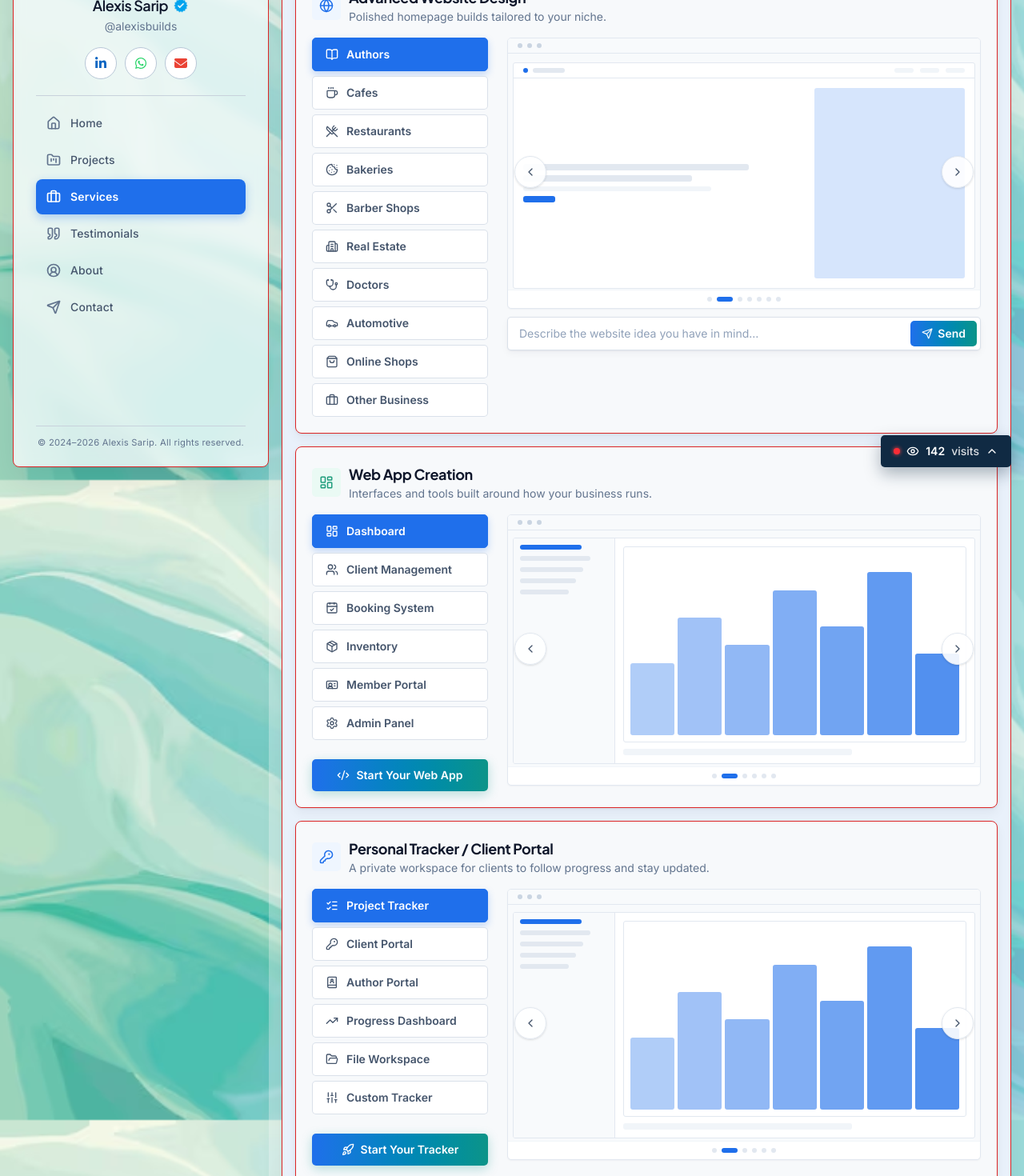
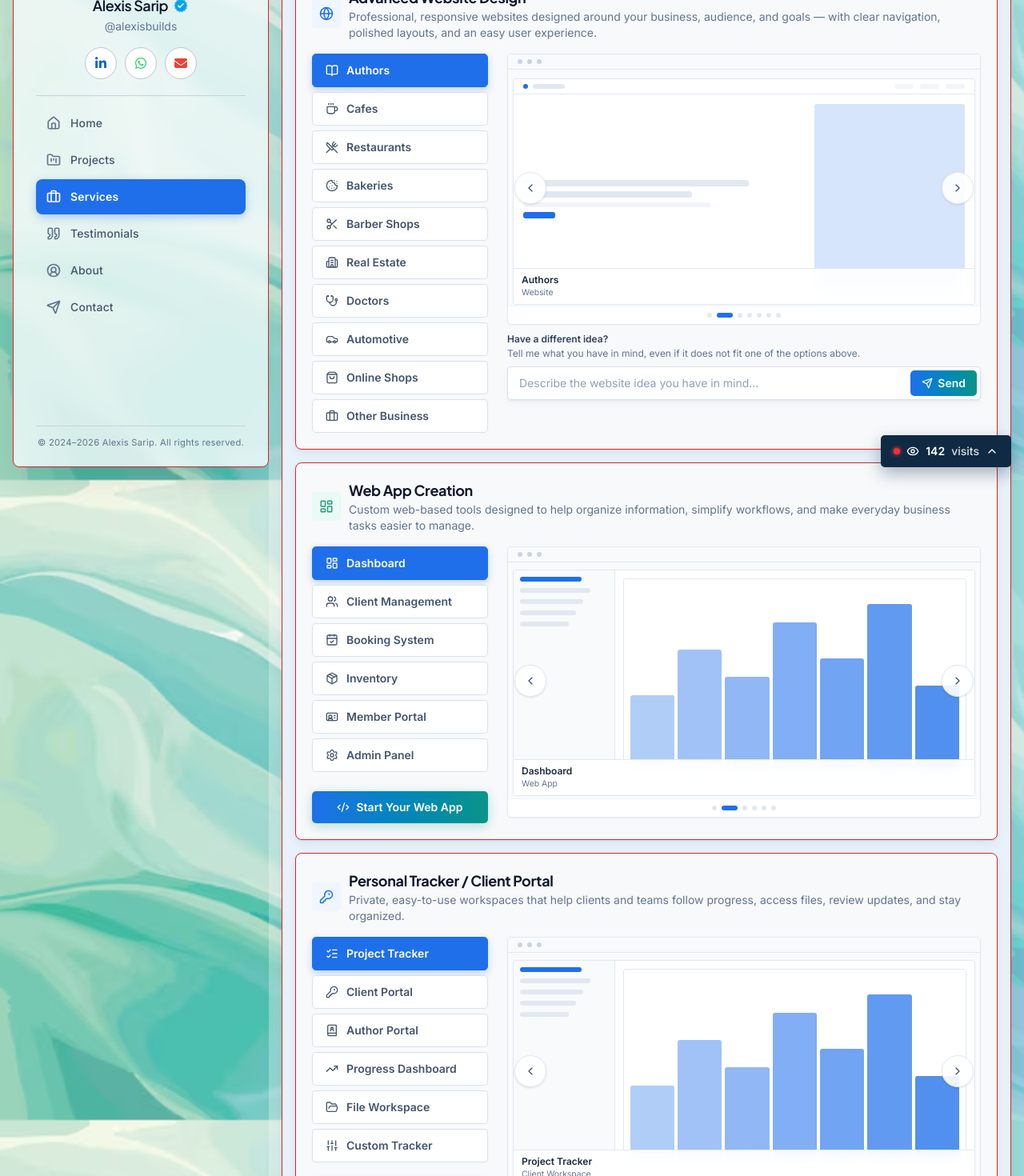
Before and after one commit to booksagealex4-svg/launchsiteph, a React (Vite) app in the folder portfolio/: page /services in a window 1280 px wide. Shown: the part 200-1670 px from the top of the page at 80% size. Built offline with nearby package versions, Linux system fonts and the light colour scheme.

Commit message:
feat(portfolio): refine services page content
Co-Authored-By: Claude Sonnet 5 <noreply@anthropic.com>

```diff
--- a/portfolio/src/pages/ServicesPage.tsx
+++ b/portfolio/src/pages/ServicesPage.tsx
@@ -41,13 +41,20 @@ import { ClientLoginButton } from '@/components/ClientLoginButton'
 import { MockupCarousel, type MockupSlide } from '@/components/projects/MockupCarousel'
 import { cn } from '@/lib/utils'
 
-function buildSlides(kind: MockupSlide['kind'], prefix: string, accent: string, count: number): MockupSlide[] {
+function buildSlides(
+  kind: MockupSlide['kind'],
+  prefix: string,
+  accent: string,
+  count: number,
+  caption?: { title: string; type: string; description: string },
+): MockupSlide[] {
   return Array.from({ length: count }, (_, i) => ({
     id: `${prefix}-${i}`,
     kind,
     variant: (((i % 4) + 1) as 1 | 2 | 3 | 4),
     accent,
     label: `${prefix} preview ${i + 1}`,
+    ...caption,
   }))
 }
 
@@ -57,65 +64,198 @@ interface ShowcaseCategory extends SelectorCategory {
   slides: MockupSlide[]
 }
 
+/** Every slide in a category shares the same real, honest description for that service option. */
 function withSlides(
   kind: MockupSlide['kind'],
-  items: { id: string; label: string; icon: LucideIcon }[],
+  sectionType: string,
+  items: { id: string; label: string; icon: LucideIcon; description: string }[],
   count: number,
 ): ShowcaseCategory[] {
-  return items.map((item, i) => ({
-    ...item,
-    slides: buildSlides(kind, item.label, blueMint[i % blueMint.length], count),
+  return items.map(({ id, label, icon, description }, i) => ({
+    id,
+    label,
+    icon,
+    slides: buildSlides(kind, label, blueMint[i % blueMint.length], count, { title: label, type: sectionType, description }),
   }))
 }
 
 const websiteCategories = withSlides(
   'website',
+  'Website',
   [
-    { id: 'authors', label: 'Authors', icon: BookOpen },
-    { id: 'cafes', label: 'Cafes', icon: Coffee },
-    { id: 'restaurants', label: 'Restaurants', icon: UtensilsCrossed },
-    { id: 'bakeries', label: 'Bakeries', icon: Cookie },
-    { id: 'barber-shops', label: 'Barber Shops', icon: Scissors },
-    { id: 'real-estate', label: 'Real Estate', icon: Building2 },
-    { id: 'doctors', label: 'Doctors', icon: Stethoscope },
-    { id: 'automotive', label: 'Automotive', icon: Car },
-    { id: 'online-shops', label: 'Online Shops', icon: ShoppingBag },
-    { id: 'other-business', label: 'Other Business', icon: Briefcase },
+    {
+      id: 'authors',
+      label: 'Authors',
+      icon: BookOpen,
+      description: 'Professional author websites for books, biography, media, events, and reader information.',
+    },
+    {
+      id: 'cafes',
+      label: 'Cafes',
+      icon: Coffee,
+      description: 'Clean, inviting websites for menus, location details, opening hours, and customer information.',
+    },
+    {
+      id: 'restaurants',
+      label: 'Restaurants',
+      icon: UtensilsCrossed,
+      description: 'Professional restaurant sites for menus, reservations, contact details, and location information.',
+    },
+    {
+      id: 'bakeries',
+      label: 'Bakeries',
+      icon: Cookie,
+      description: 'Warm, polished websites for products, custom orders, location details, and inquiries.',
+    },
+    {
+      id: 'barber-shops',
+      label: 'Barber Shops',
+      icon: Scissors,
+      description: 'Modern service websites for pricing, booking information, services, and contact details.',
+    },
+    {
+      id: 'real-estate',
+      label: 'Real Estate',
+      icon: Building2,
+      description: 'Professional property-focused websites for listings, agent information, inquiries, and contact details.',
+    },
+    {
+      id: 'doctors',
+      label: 'Doctors',
+      icon: Stethoscope,
+      description: 'Clear, professional informational websites for services, clinic details, appointments, and patient guidance.',
+    },
+    {
+      id: 'automotive',
+      label: 'Automotive',
+      icon: Car,
+      description: 'Professional automotive websites for services, inventory or offerings, business information, and inquiries.',
+    },
+    {
+      id: 'online-shops',
+      label: 'Online Shops',
+      icon: ShoppingBag,
+      description: 'Product-focused websites designed to make browsing, product information, and customer actions clear.',
+    },
+    {
+      id: 'other-business',
+      label: 'Other Business',
+      icon: Briefcase,
+      description: 'Custom websites designed around the specific needs, audience, and goals of your business.',
+    },
   ],
   7,
 )
 
 const webAppCategories = withSlides(
   'dashboard',
+  'Web App',
   [
-    { id: 'dashboard', label: 'Dashboard', icon: LayoutDashboard },
-    { id: 'client-management', label: 'Client Management', icon: Users },
-    { id: 'booking-system', label: 'Booking System', icon: CalendarCheck },
-    { id: 'inventory', label: 'Inventory', icon: Package },
-    { id: 'member-portal', label: 'Member Portal', icon: IdCard },
-    { id: 'admin-panel', label: 'Admin Panel', icon: Settings },
+    {
+      id: 'dashboard',
+      label: 'Dashboard',
+      icon: LayoutDashboard,
+      description: 'A clear workspace for viewing important information, updates, tasks, and activity in one place.',
+    },
+    {
+      id: 'client-management',
+      label: 'Client Management',
+      icon: Users,
+      description: 'A practical system for organizing client details, projects, communication, and progress.',
+    },
+    {
+      id: 'booking-system',
+      label: 'Booking System',
+      icon: CalendarCheck,
+      description: 'A structured booking experience for appointments, schedules, availability, and customer requests.',
+    },
+    {
+      id: 'inventory',
+      label: 'Inventory',
+      icon: Package,
+      description: 'A simple way to organize products, stock information, availability, and updates.',
+    },
+    {
+      id: 'member-portal',
+      label: 'Member Portal',
+      icon: IdCard,
+      description: 'A private online space where members can access information, files, updates, and account features.',
+    },
+    {
+      id: 'admin-panel',
+      label: 'Admin Panel',
+      icon: Settings,
+      description: 'A centralized workspace for managing content, users, records, and important site operations.',
+    },
   ],
   6,
 )
 
 const trackerCategories = withSlides(
   'dashboard',
+  'Client Workspace',
   [
-    { id: 'project-tracker', label: 'Project Tracker', icon: ListChecks },
-    { id: 'client-portal', label: 'Client Portal', icon: KeyRound },
-    { id: 'author-portal', label: 'Author Portal', icon: BookUser },
-    { id: 'progress-dashboard', label: 'Progress Dashboard', icon: TrendingUp },
-    { id: 'file-workspace', label: 'File Workspace', icon: FolderOpen },
-    { id: 'custom-tracker', label: 'Custom Tracker', icon: Sliders },
+    {
+      id: 'project-tracker',
+      label: 'Project Tracker',
+      icon: ListChecks,
+      description: 'A simple workspace for following project stages, updates, tasks, and progress.',
+    },
+    {
+      id: 'client-portal',
+      label: 'Client Portal',
+      icon: KeyRound,
+      description: 'A private client area for project updates, messages, files, reviews, and important information.',
+    },
+    {
+      id: 'author-portal',
+      label: 'Author Portal',
+      icon: BookUser,
+      description: 'A dedicated workspace for authors to follow publishing-related projects, files, updates, and communication.',
+    },
+    {
+      id: 'progress-dashboard',
+      label: 'Progress Dashboard',
+      icon: TrendingUp,
+      description: 'A clear visual overview of project status, milestones, updates, and next steps.',
+    },
+    {
+      id: 'file-workspace',
+      label: 'File Workspace',
+      icon: FolderOpen,
+      description: 'An organized area for accessing, reviewing, and sharing project-related files.',
+    },
+    {
+      id: 'custom-tracker',
+      label: 'Custom Tracker',
+      icon: Sliders,
+      description: 'A tailored tracking workspace designed around the specific workflow or information you need.',
+    },
   ],
   6,
 )
 
 const moreServices = [
-  { name: 'Mobile App Creation', descriptor: 'Short descriptor placeholder', icon: Smartphone },
-  { name: 'Automation', descriptor: 'Short descriptor placeholder', icon: Zap },
-  { name: 'Social Media Solutions', descriptor: 'Short descriptor placeholder', icon: Share2 },
-  { name: 'Custom Digital Project', descriptor: 'Short descriptor placeholder', icon: Puzzle },
+  {
+    name: 'Mobile App Creation',
+    descriptor: 'Simple mobile-focused solutions designed around a specific workflow, service, or user need.',
+    icon: Smartphone,
+  },
+  {
+    name: 'Automation',
+    descriptor: 'Practical workflow automation to reduce repetitive steps and make common tasks easier to manage.',
+    icon: Zap,
+  },
+  {
+    name: 'Social Media Solutions',
+    descriptor: 'Digital support for organizing social media content, links, presentation, and online presence.',
+    icon: Share2,
+  },
+  {
+    name: 'Custom Digital Project',
+    descriptor: 'A flexible option for ideas that do not fit neatly into a standard website, web app, or portal.',
+    icon: Puzzle,
+  },
 ]
 
 function IconChip({ icon: Icon, tint = 'blue' }: { icon: LucideIcon; tint?: 'blue' | 'mint' }) {
@@ -138,7 +278,12 @@ function IconChip({ icon: Icon, tint = 'blue' }: { icon: LucideIcon; tint?: 'blu
 function WebsiteIdeaBar() {
   const [value, setValue] = useState('')
   return (
-    <div className="flex items-center gap-1.5 rounded-md border border-slate-300/70 bg-white p-1 shadow-[0_1px_2px_rgba(15,23,42,0.05),0_4px_10px_rgba(15,23,42,0.04)] transition-colors duration-200 focus-within:border-blue-300">
+    <div>
+      <p className="text-xs font-semibold text-slate-700">Have a different idea?</p>
+      <p className="mt-0.5 text-xs text-slate-500">
+        Tell me what you have in mind, even if it does not fit one of the options above.
+      </p>
+      <div className="mt-2 flex items-center gap-1.5 rounded-md border border-slate-300/70 bg-white p-1 shadow-[0_1px_2px_rgba(15,23,42,0.05),0_4px_10px_rgba(15,23,42,0.04)] transition-colors duration-200 focus-within:border-blue-300">
         <label htmlFor="website-idea-input" className="sr-only">
           Describe the website you have in mind
         </label>
@@ -158,6 +303,7 @@ function WebsiteIdeaBar() {
           <Send className="h-3.5 w-3.5" />
           Send
         </button>
+      </div>
     </div>
   )
 }
@@ -272,7 +418,7 @@ export function ServicesPage() {
           <ServiceShowcase
             icon={Globe}
             title="Advanced Website Design"
-            subtext="Polished homepage builds tailored to your niche."
+            subtext="Professional, responsive websites designed around your business, audience, and goals — with clear navigation, polished layouts, and an easy user experience."
             categories={websiteCategories}
             rightFooter={<WebsiteIdeaBar />}
           />
@@ -280,7 +426,7 @@ export function ServicesPage() {
             icon={LayoutDashboard}
             tint="mint"
             title="Web App Creation"
-            subtext="Interfaces and tools built around how your business runs."
+            subtext="Custom web-based tools designed to help organize information, simplify workflows, and make everyday business tasks easier to manage."
             categories={webAppCategories}
             footer={
               <ServiceCTA to="/contact?intent=web-app" icon={Code2}>
@@ -291,7 +437,7 @@ export function ServicesPage() {
           <ServiceShowcase
             icon={KeyRound}
             title="Personal Tracker / Client Portal"
-            subtext="A private workspace for clients to follow progress and stay updated."
+            subtext="Private, easy-to-use workspaces that help clients and teams follow progress, access files, review updates, and stay organized."
             categories={trackerCategories}
             footer={
               <ServiceCTA to="/contact?intent=tracker" icon={Rocket}>
```
Lines whose indentation alone changed are shown as unchanged.
